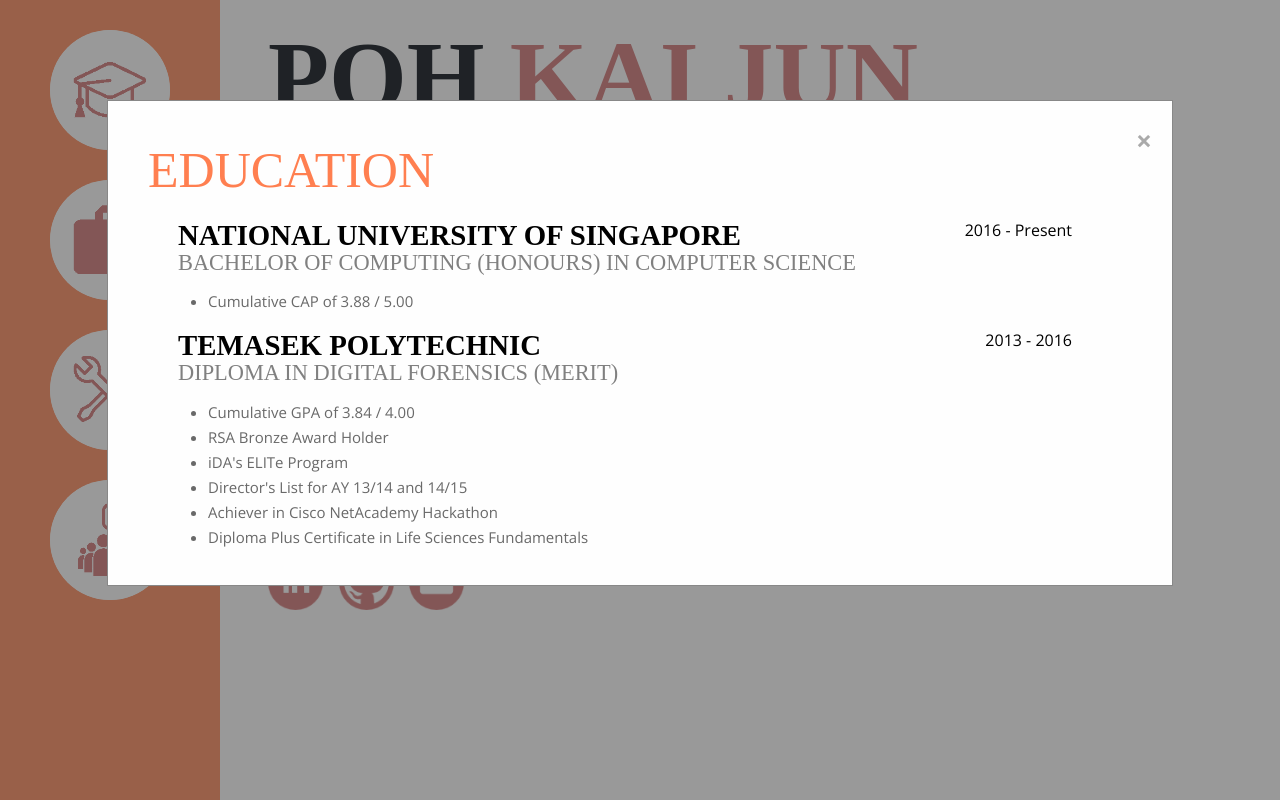
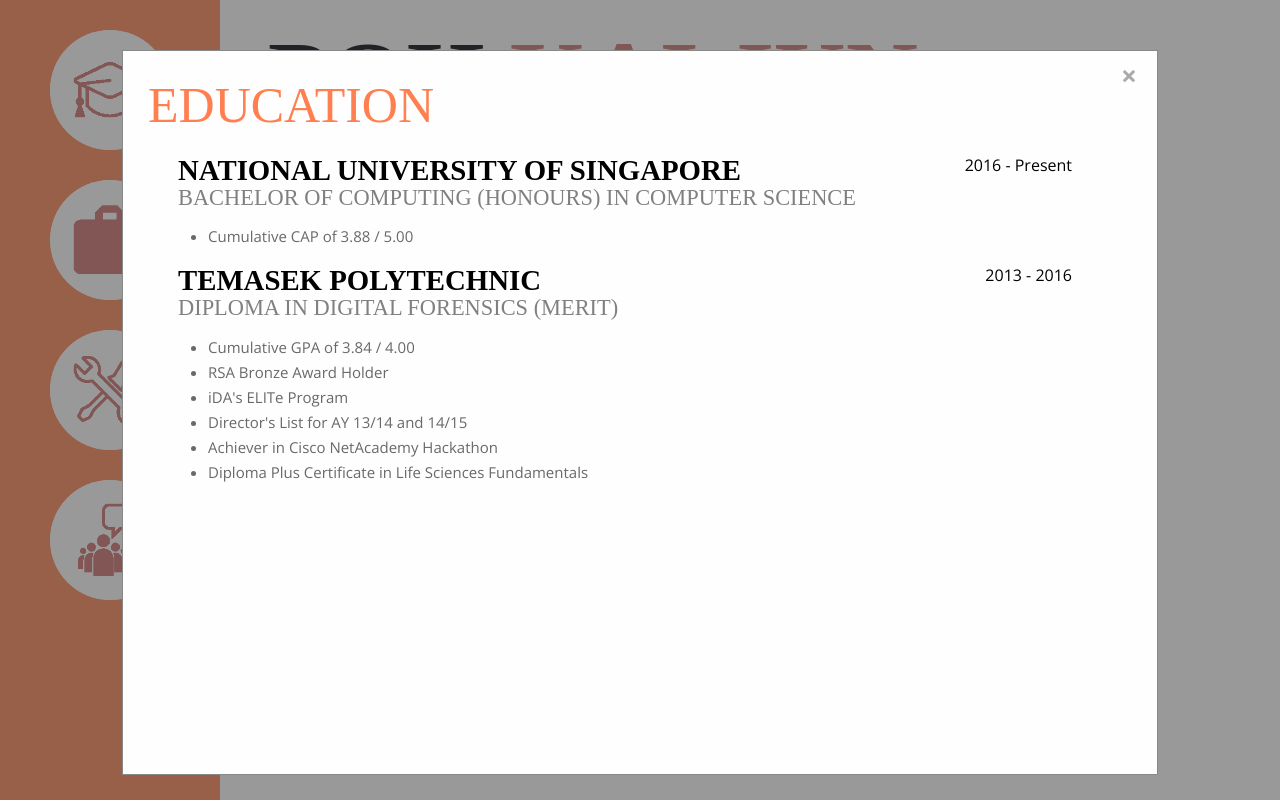
Before and after one commit to pkaijun/pkaijun.github.io, a plain HTML site: page index.html in a window 1280 px wide. Both pictures are taken after a click on the link "Education". Drawn offline with nearby package versions, Linux system fonts and the light colour scheme; a web font is replaced by a local one.

Commit message:
Update modal

```diff
--- a/css/style.css
+++ b/css/style.css
@@ -195,13 +195,13 @@
     display: none; /* Hidden by default */
     position: fixed; /* Stay in place */
     z-index: 1; /* Sit on top */
-    padding-top: 100px; /* Location of the box */
+    padding-top: 50px; /* Location of the box */
     left: 0;
     top: 0;
     width: 100%; /* Full width */
     height: 100%; /* Full height */
-    overflow-y: auto;
-    max-height: calc(100vh - 100px);
+    overflow: auto;
+    max-height: calc(100vh - 50px);
     background-color: rgb(0,0,0); /* Fallback color */
     background-color: rgba(0,0,0,0.4); /* Black w/ opacity */
 }
@@ -210,10 +210,12 @@
 .modal-content {
     background-color: #fefefe;
     margin: auto;
-    padding: 20px;
+    padding: 5px;
     border: 1px solid #888;
     width: 80%;
+    height: 95%;
     font-size: 15px;
+    overflow: auto;
 }
 
 /* The Close Button */
@@ -221,6 +223,7 @@
     color: #aaaaaa;
     float: right;
     font-size: 28px;
+    padding-right: 15px;
     font-weight: bold;
 }
 
```
